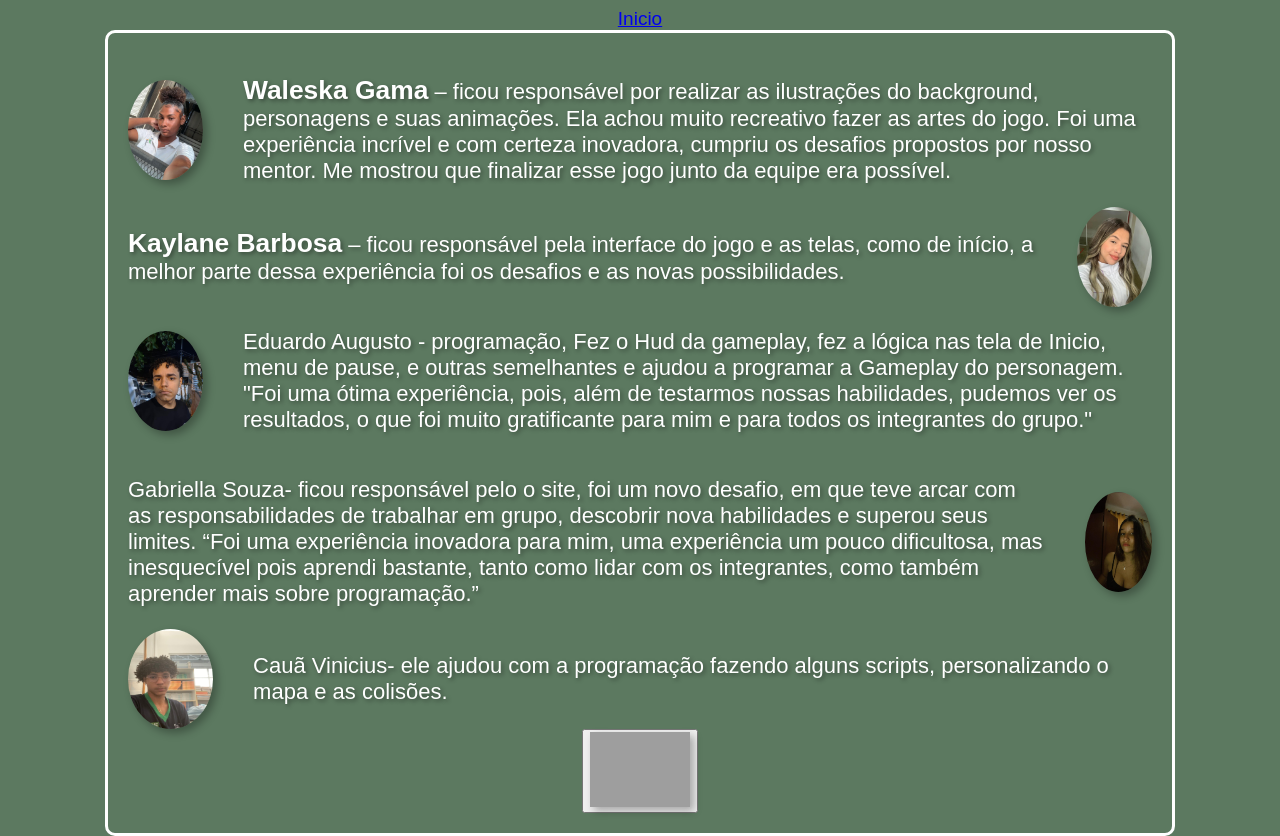
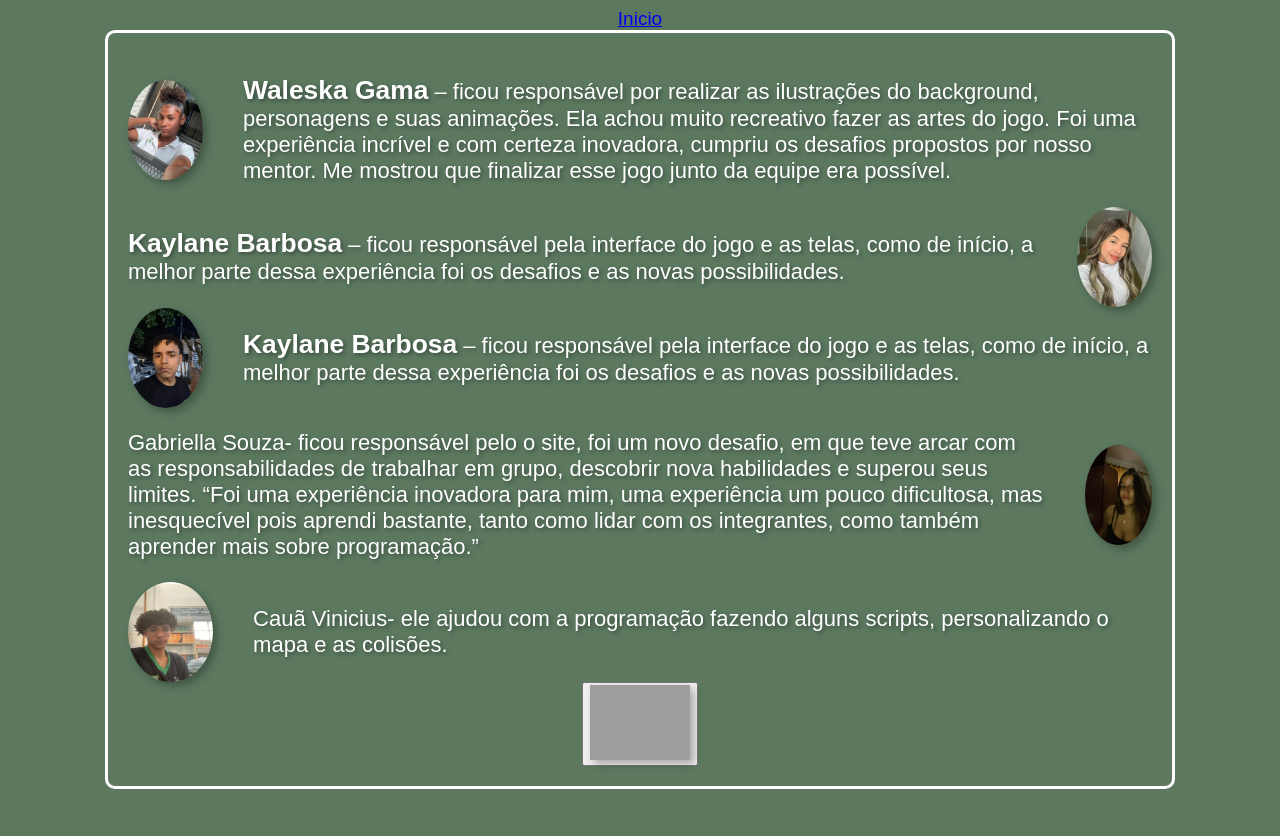
Before and after one commit to gaabriellaz/jogoCarlos, a website: page page2.html in a window 1280 px wide. Shown: the part 103-939 px from the top of the page. After the commit the page ends 892 px from the top, so only its background shows below. Drawn offline with Linux system fonts and the light colour scheme; grey boxes are pictures that could not be loaded.

Commit message:
lilililibibib

```diff
--- a/page2.html
+++ b/page2.html
@@ -48,7 +48,8 @@
                 alt="imagem do jogo"
                 />
                 <p>
-                    Eduardo Augusto - programação, Fez o Hud da gameplay, fez a lógica nas tela de Inicio, menu de pause, e outras semelhantes e ajudou a programar a Gameplay do personagem. "Foi uma ótima experiência, pois, além de testarmos nossas habilidades, pudemos ver os resultados, o que foi muito gratificante para mim e para todos os integrantes do grupo."
+                  <strong style="font-size: 1.2em;">Kaylane Barbosa</strong> – ficou responsável pela interface do jogo e as telas, como de início, a melhor parte dessa experiência foi os desafios e as novas possibilidades.
+
                   </p>
             </div>
 
```
